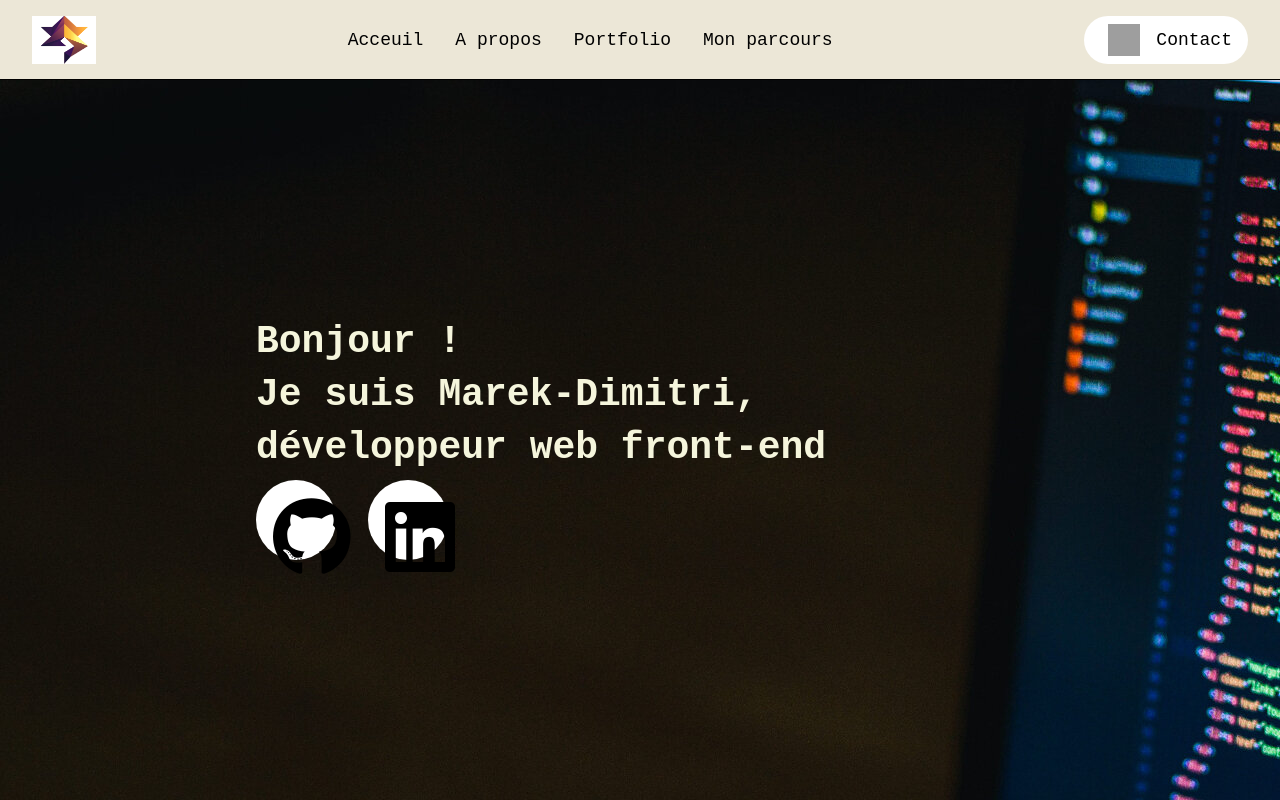
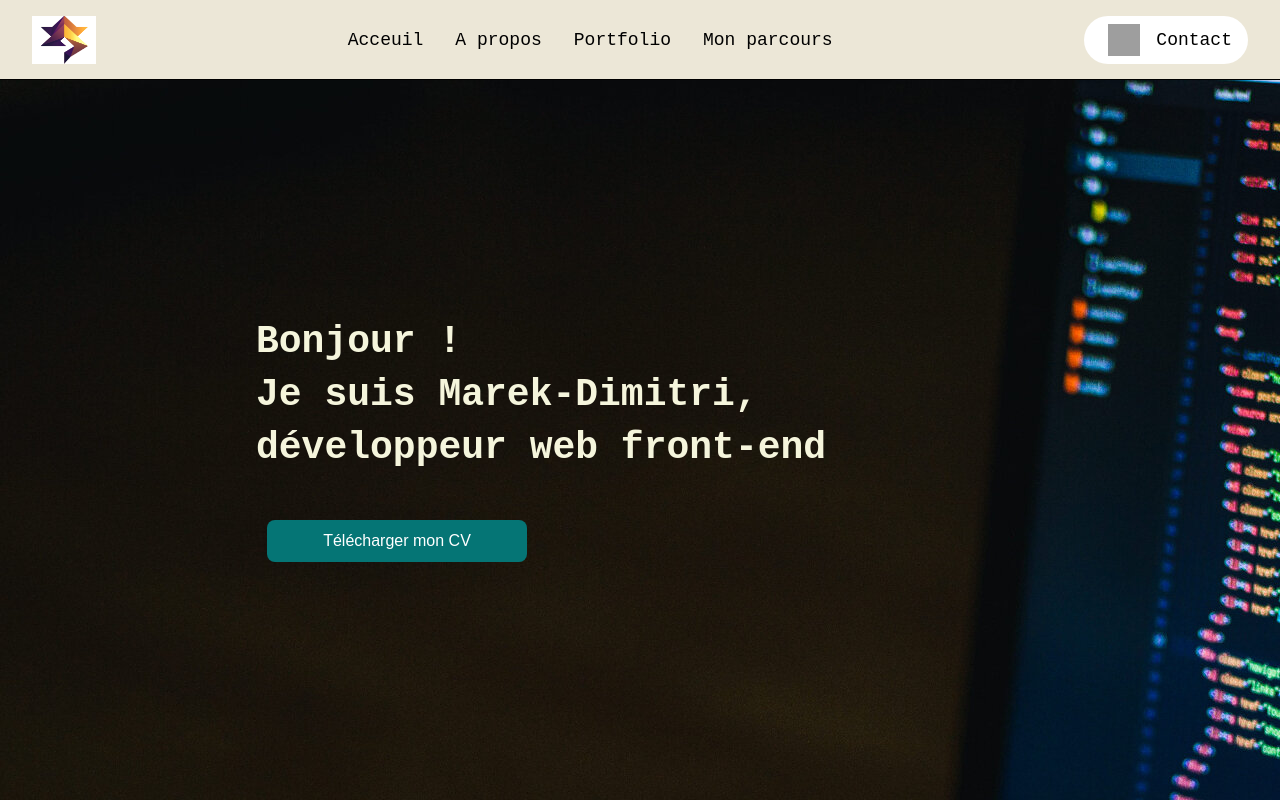
Before and after one commit to Grichnak/Portfolio, a React (Create React App) app: page / in a window 1280 px wide. Shown: the top 800 px of the page. Built offline with nearby package versions, Linux system fonts and the light colour scheme; grey boxes are pictures that could not be loaded.

Commit message:
CV download btn

```diff
--- a/src/components/landing/landing.css
+++ b/src/components/landing/landing.css
@@ -17,8 +17,6 @@
     color: beige;
     font-size: 38px;
     font-family: 'Courier New', Courier, monospace;
-    /*white-space: nowrap;
-    /* Empêche le texte de passer à la ligne */
     overflow: hidden;
 }
 
@@ -26,7 +24,7 @@
     opacity: 0;
     animation: typing 2s steps(20) forwards;
     margin-bottom: 10px;
-    /* Espacement entre les lignes */
+
 }
 
 .landingText .line:nth-child(1) {
@@ -61,11 +59,23 @@
     display: block;
 }
 
-.socialIcons {
+.customBtn {
+    background: rgb(5, 117, 117);
+    border: none;
+    margin: 1.5rem;
+    padding: 0.75rem 3.5rem;
+    border-radius: 0.5rem;
+    color: white;
+    border: none;
+    cursor: pointer;
     position: absolute;
-    top: 60%;
-    left: 20%;
+    top: 62%;
+    left: 19%;
+    font-weight: 500;
+    font-size: medium;
 }
+
+
 
 .fa-brands {
     width: 5rem;
@@ -81,28 +91,28 @@
     display: flex;
 }
 
-/* Ajoutez une règle de media query pour gérer la mise en page en mode responsive */
+
 @media (max-width: 768px) {
     .landingText {
         top: 50%;
-        /* Ajustez la position du texte en mode responsive */
+
         left: 50%;
         transform: translate(-50%, -50%);
         font-size: 28px;
-        /* Ajustez la taille de la police en mode responsive */
+
     }
 
-    .socialIcons {
+    .customBtn {
         top: 70%;
-        /* Ajustez la position des icônes en mode responsive */
+
         left: 50%;
         transform: translateX(-50%);
         text-align: center;
-        /* Centrez les icônes horizontalement */
+
     }
 
     .fa-brands {
         margin: 0 0.5rem;
-        /* Ajustez la marge entre les icônes en mode responsive */
+
     }
 }
--- a/src/components/landing/landing.js
+++ b/src/components/landing/landing.js
@@ -3,6 +3,22 @@ import './landing.css';
 import bg from '../../assets/bg-resize.jpg';
 
 const Landing = () => {
+
+    const onButtonClick = () => {
+        // using Java Script method to get PDF file
+        fetch('/CV-MDAF.pdf').then(response => {
+            response.blob().then(blob => {
+                // Creating new object of PDF file
+                const fileURL = window.URL.createObjectURL(blob);
+                // Setting various property values
+                let alink = document.createElement('a');
+                alink.href = fileURL;
+                alink.download = '/CV-MDAF.pdf';
+                alink.click();
+            })
+        })
+    }
+
     return (
         <section id="landing">
             <div className="landingContent">
@@ -14,10 +30,12 @@ const Landing = () => {
                         <span className="line">Je suis Marek-Dimitri,</span>
                         <span className="line">développeur web front-end</span>
                     </h1>
-                    <div className="socialIcons">
-                        <i class="fa-brands fa-github"></i>
-                        <i class="fa-brands fa-linkedin"></i>
-                    </div>
+
+                    <button className='customBtn' onClick={onButtonClick}>
+                        Télécharger mon CV
+                    </button>
+
+
                 </div>
 
             </div>
```
Also changed, not shown: 1 other file (tests, documents, lock files or other folders).
